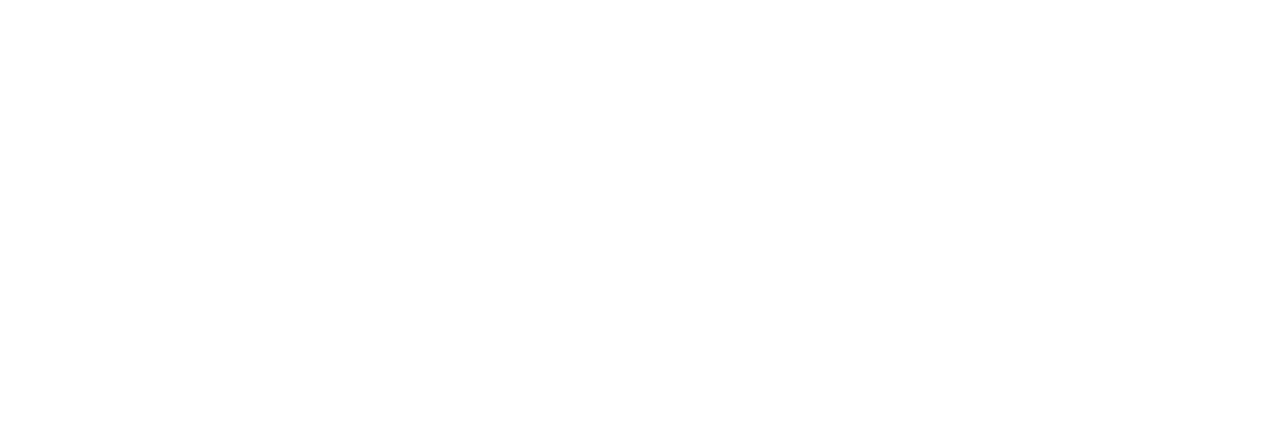
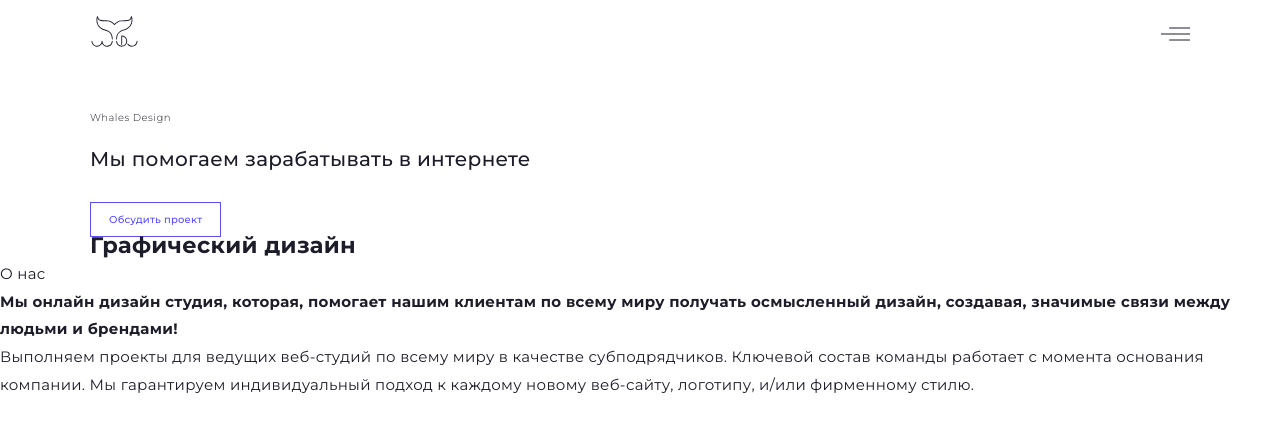
Before and after one commit to leks1791/whales-desing, a website: page src/index.html in a window 1280 px wide. Drawn offline with Linux system fonts and the light colour scheme.

Commit message:
Стилизация headera

```diff
--- a/src/index.html
+++ b/src/index.html
@@ -11,6 +11,35 @@
 
 <body>
 
+   <header class="header header__top">
+      <div class="container header__flex">
+         <a class="logo" href="#"><img src="img/logo.svg" alt="logo"></a>
+         <a class="menu" href="#"><img src="img/menu.svg" alt="menu"></a>
+      </div>
+   </header>
+
+   <section class="head">
+      <div class="container">
+         <div class="head__content">
+            <p class="head__subtitle">Whales Design</p>
+            <h2 class="head__preview">Мы помогаем зарабатывать в интернете</h2>
+            <a href="#" class="head__link">Обсудить проект</a>
+            <h1 class="head__title">Графический дизайн</h1>
+         </div>
+      </div>
+
+   </section>
+
+   <section class="about">
+      <p class="about__title">О нас</p>
+      <p><b> Мы онлайн дизайн студия, которая, помогает нашим клиентам по всему миру получать осмысленный дизайн,
+            создавая,
+            значимые связи между людьми и брендами!</b></p>
+      <p>Выполняем проекты для ведущих веб-студий по всему миру в качестве субподрядчиков. Ключевой состав команды
+         работает с момента основания компании. Мы гарантируем индивидуальный подход к каждому новому веб-сайту,
+         логотипу, и/или фирменному стилю.</p>
+   </section>
+
    <script src="js/main.min.js"></script>
 </body>
 
--- a/src/sass/style.sass
+++ b/src/sass/style.sass
@@ -1,3 +1,53 @@
+@import url('https://fonts.googleapis.com/css2?family=Montserrat:wght@300;400;500;700&display=swap')
+
 *
   padding: 0
   margin: 0
+
+html
+  box-sizing: border-box
+
+body
+  font-family: 'Montserrat', sans-serif
+  font-style: normal
+  font-weight: normal
+  font-size: 15px
+  line-height: 185%
+  letter-spacing: 0.02em
+  color: #1C1D28
+
+.container
+  max-width: 1100px
+  margin: 0 auto
+  padding-left: 10px
+  padding-right: 10px
+
+.header
+  &__flex
+    display: flex
+    justify-content: space-between
+    align-items: center
+  &__top
+    margin-top: 7px
+    margin-bottom: 46px
+.head
+  &__subtitle
+    font-weight: 300
+    font-size: 10px
+    line-height: 145%
+    letter-spacing: 0.05em
+    padding-bottom: 20px
+  &__preview
+    font-weight: 500
+    font-size: 20px
+    line-height: 145%
+    padding-bottom: 30px
+  &__link
+    font-weight: 500
+    font-size: 10px
+    line-height: 12px
+    letter-spacing: 0.02em
+    color: #5551F7
+    border: 1px solid #5551F7
+    padding: 10px 18px
+    text-decoration: none
```
Also changed, not shown: src/css/style.min.css, src/img/header-bg-mob.jpg (added), src/img/logo.svg (added), src/img/menu.svg (added).
